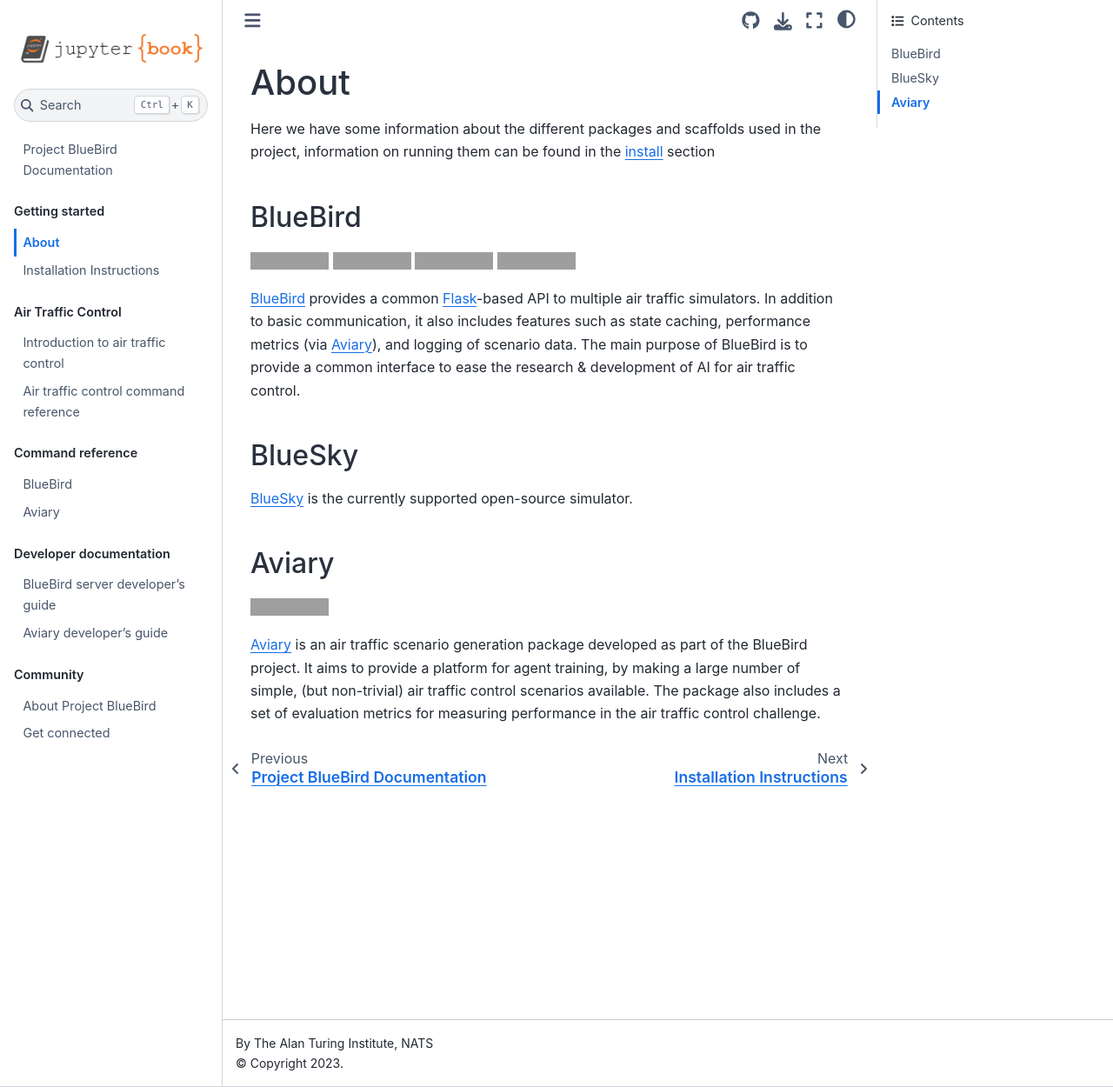
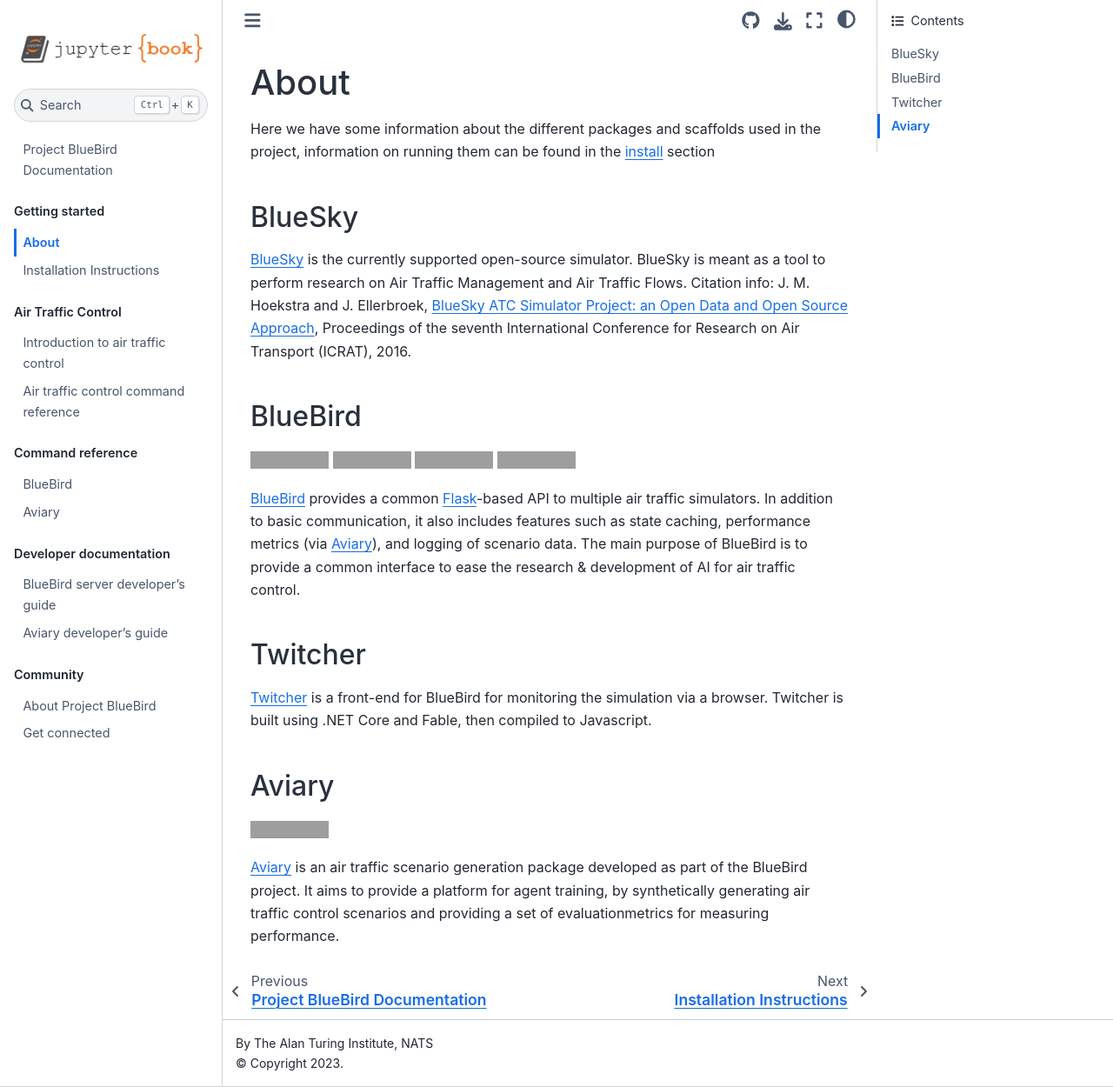
Before and after one commit to project-bluebird/docs, a Jupyter Book: the page built from intro/about.md, in a window 1280 px wide and 1250 px high. Shown: the whole window at 87% size. Built offline with Jupyter Book 1.0.4 settings and Sphinx 7.4.7 and the Sphinx Book theme 1.1.4, drawn with Linux system fonts in a browser that asks for light colours; pages that are not in the unit, such as notebooks, are missing from menus; grey boxes are pictures that could not be loaded.

Commit message:
Update to intro section and landing page

```diff
--- a/intro/about.md
+++ b/intro/about.md
@@ -1,5 +1,10 @@
 # About
 Here we have some information about the different packages and scaffolds used in the project, information on running them can be found in the [install](install.md) section
+
+
+## BlueSky
+[BlueSky](https://github.com/project-bluebird/bluesky) is the currently supported open-source simulator. BlueSky is meant as a tool to perform research on Air Traffic Management and Air Traffic Flows.
+Citation info: J. M. Hoekstra and J. Ellerbroek, [BlueSky ATC Simulator Project: an Open Data and Open Source Approach](https://www.researchgate.net/publication/304490055_BlueSky_ATC_Simulator_Project_an_Open_Data_and_Open_Source_Approach), Proceedings of the seventh International Conference for Research on Air Transport (ICRAT), 2016.
 
 ## BlueBird
 ![Python Version](https://img.shields.io/badge/python-3.7-blue)
@@ -9,12 +14,10 @@
 
 [BlueBird](../reference/bluebird-server.md) provides a common [Flask](https://github.com/pallets/flask)-based API to multiple air traffic simulators. In addition to basic communication, it also includes features such as state caching, performance metrics (via [Aviary](https://github.com/project-bluebird/aviary)), and logging of scenario data. The main purpose of BlueBird is to provide a common interface to ease the research & development of AI for air traffic control.
 
-
-## BlueSky
-[BlueSky](https://github.com/project-bluebird/bluesky) is the currently supported open-source simulator.
-
+## Twitcher
+[Twitcher](https://github.com/project-bluebird/twitcher) is a front-end for BlueBird for monitoring the simulation via a browser. Twitcher is built using .NET Core and Fable, then compiled to Javascript.
 
 ## Aviary
 [![Build Status](https://travis-ci.com/project-bluebird/aviary.svg?branch=develop)](https://travis-ci.com/alan-turing-institute/aviary)
 
-[Aviary](../reference/aviary.md) is an air traffic scenario generation package developed as part of the BlueBird project. It aims to provide a platform for agent training, by making a large number of simple, (but non-trivial) air traffic control scenarios available. The package also includes a set of evaluation metrics for measuring performance in the air traffic control challenge.
+[Aviary](../reference/aviary.md) is an air traffic scenario generation package developed as part of the BlueBird project. It aims to provide a platform for agent training, by synthetically generating air traffic control scenarios and providing a set of evaluationmetrics for measuring performance.
```
Also changed, not shown: intro.md (+2 -6 lines), intro/install.md (+46 -25 lines).
